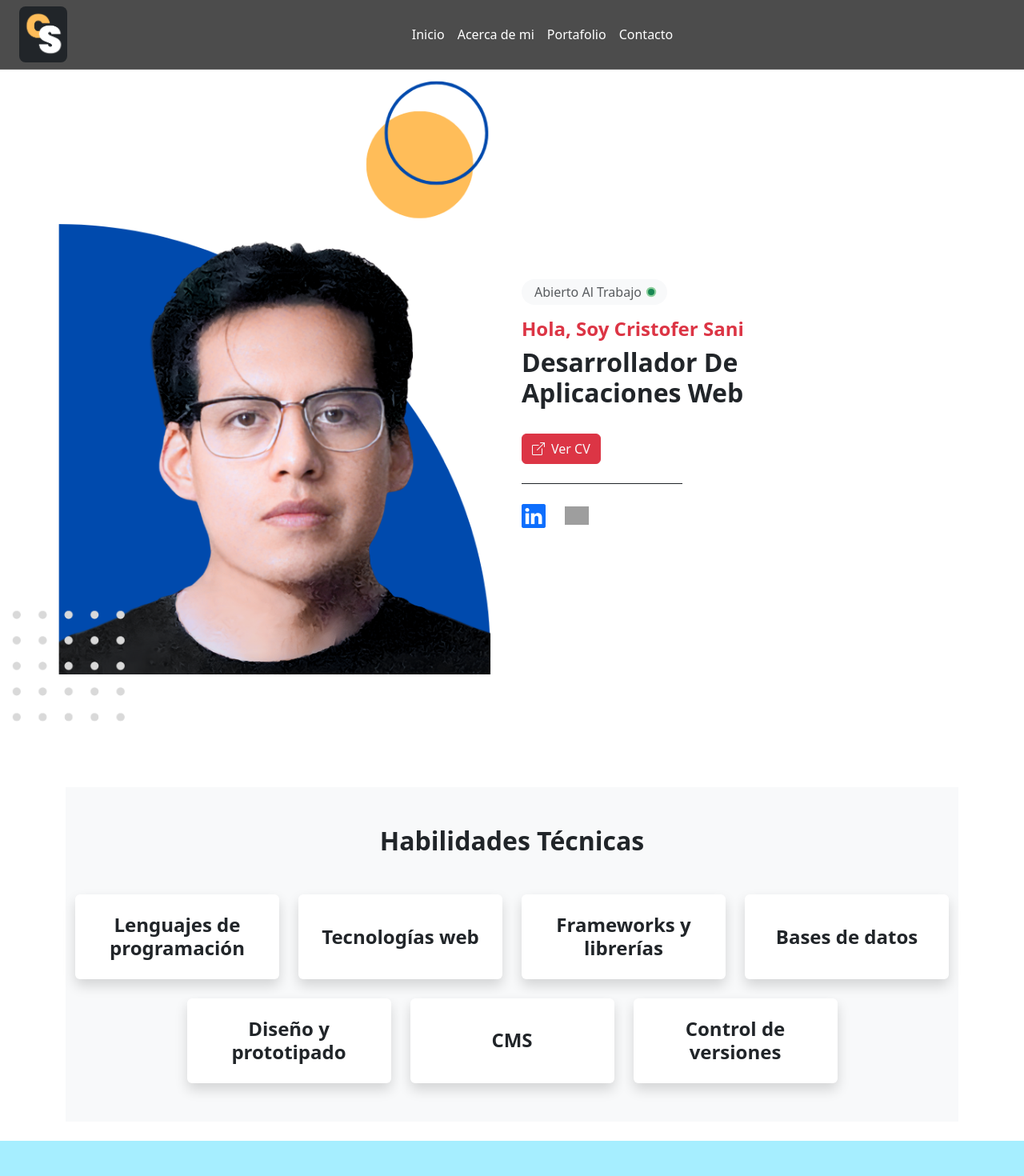
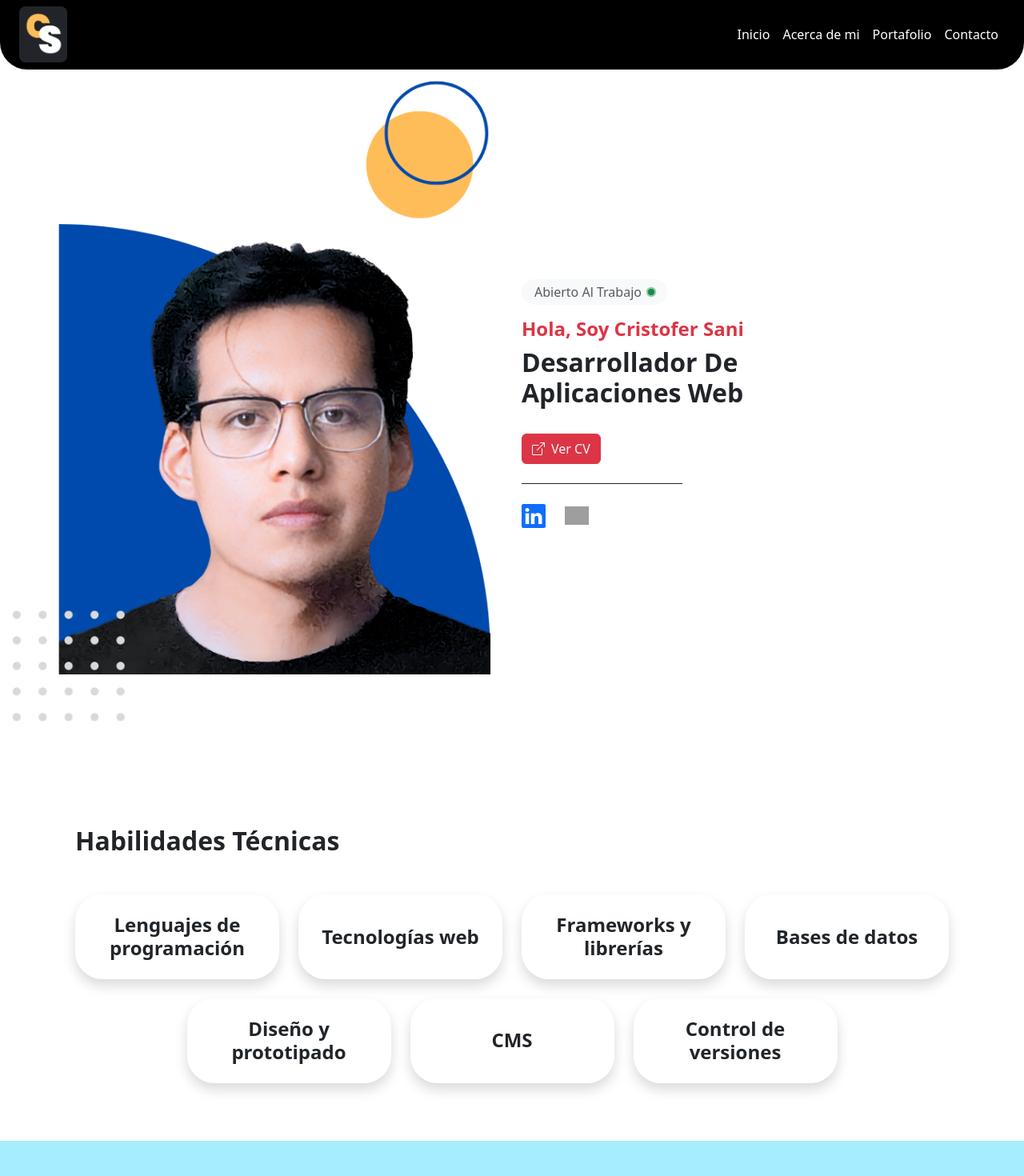
Before and after one commit to cristohub/Portfolio, a React (Vite) app: page / in a window 1280 px wide. Shown: the top 1470 px of the page at 80% size. Built offline with nearby package versions, Linux system fonts and the light colour scheme; grey boxes are pictures that could not be loaded.

Commit message:
update borderradius

```diff
--- a/src/App.tsx
+++ b/src/App.tsx
@@ -10,7 +10,7 @@ const App: React.FC = () => {
   return (
     <div className="d-flex flex-column min-vh-100">
       <Header />
-      <main className=" mt-4 flex-grow-1">
+      <main className=" mt-4 flex-grow-1 ">
         <Home />
       </main>
       <Footer />
--- a/src/components/ContactSection.tsx
+++ b/src/components/ContactSection.tsx
@@ -90,7 +90,9 @@ const ContactSection: React.FC = () => {
     <section
       id="contacto"
       className="py-5 px-3"
-      style={{ background: "linear-gradient(135deg, #5f3dc4, #4431a1)" }}
+      style={{
+        background: "linear-gradient(135deg,rgb(96, 44, 255),rgb(38, 26, 97))",
+      }}
     >
       <div className="container">
         <div className="row align-items-center text-white">
--- a/src/components/Footer.tsx
+++ b/src/components/Footer.tsx
@@ -3,7 +3,10 @@ import FooterItem from "./FooterItem";
 import { footerLinks } from "../data/footerLinks";
 
 const Footer: React.FC = () => (
-  <footer className="bg-dark text-white py-4 mt-auto">
+  <footer
+    className="bg-dark text-white py-4 mt-auto"
+    style={{ borderRadius: "34px 34px 0 0" }}
+  >
     <div className="container">
       <div className="row">
         {footerLinks.map((group, index) => (
--- a/src/components/Header.tsx
+++ b/src/components/Header.tsx
@@ -61,7 +61,7 @@ const Header: React.FC = () => {
           </button>
 
           {/* Menú escritorio centrado */}
-          <div className="d-none d-lg-flex flex-grow-1 justify-content-center">
+          <div className="d-none d-lg-flex flex-grow-1 justify-content-end">
             <ul className="navbar-nav">
               {navLinks.map((link) => (
                 <NavItem key={link.href} {...link} />
@@ -96,9 +96,10 @@ const Header: React.FC = () => {
         }
 
         .custom-navbar {
-          background: rgba(0, 0, 0, 0.7);
+          background: rgb(0, 0, 0);
           backdrop-filter: blur(8px);
           border-bottom: 1px solid rgba(255, 255, 255, 0.1);
+          border-radius: 0 0 34px 34px
         }
 
         .navbar-nav .nav-link {
@@ -108,7 +109,7 @@ const Header: React.FC = () => {
         }
 
         .navbar-nav .nav-link:hover {
-          color: #0dcaf0;
+          color:rgb(221, 118, 50);
         }
 
         .hide-header {
--- a/src/components/SliderProjects.tsx
+++ b/src/components/SliderProjects.tsx
@@ -5,7 +5,7 @@ import { projects } from "../data/projects";
 const ProyectosSlider: React.FC = () => {
   return (
     <section className="mt-5 mb-5" id="porta">
-      <h2 className="fw-bold mb-4 px-4">
+      <h2 className="fw-bold mb-5 px-4 container">
         Trabajos realizados y colaboraciones.
       </h2>
       <div
--- a/src/components/Tecnologias.tsx
+++ b/src/components/Tecnologias.tsx
@@ -7,20 +7,23 @@ const Tecnologias: React.FC = () => {
   const [selected, setSelected] = useState<string | null>(null);
 
   return (
-    <article className="bg-light py-5">
+    <article className=" py-5">
       <div className="container position-relative">
-        <h2 className="fw-bold mb-5 text-center">Habilidades Técnicas</h2>
+        <h2 className="fw-bold mb-5 ">Habilidades Técnicas</h2>
 
         <div className="row g-4 justify-content-center">
           {categoriasTecnologias.map((categoria) => (
             <motion.div
               key={categoria.titulo}
               layoutId={`card-${categoria.titulo}`}
-              className="col-6 col-md-4 col-lg-3" // <-- Aquí está el cambio
+              className="col-6 col-md-4 col-lg-3"
               style={{ cursor: "pointer" }}
               onClick={() => setSelected(categoria.titulo)}
             >
-              <div className="bg-white p-4 rounded shadow h-100 d-flex align-items-center justify-content-center">
+              <div
+                className="bg-white p-4  shadow h-100 d-flex align-items-center justify-content-center"
+                style={{ borderRadius: "34px" }}
+              >
                 <h4 className="fw-semibold text-center mb-0">
                   {categoria.titulo}
                 </h4>
@@ -70,7 +73,7 @@ const Tecnologias: React.FC = () => {
                   className="btn btn-danger mb-3"
                   onClick={() => setSelected(null)}
                 >
-                  Cerrar
+                  X
                 </button>
 
                 <h3 className="mb-4 text-center">{selected}</h3>
--- a/src/pages/Home.tsx
+++ b/src/pages/Home.tsx
@@ -9,9 +9,10 @@ import Hero from "../components/Hero";
 const Home: React.FC = () => {
   return (
     <>
-      <Hero />
-
-      <Acerca />
+      <section style={{ borderRadius: "0 0 34px 34px", background: "" }}>
+        <Hero />
+        <Acerca />
+      </section>
 
       <section>
         <CallToAction
```
